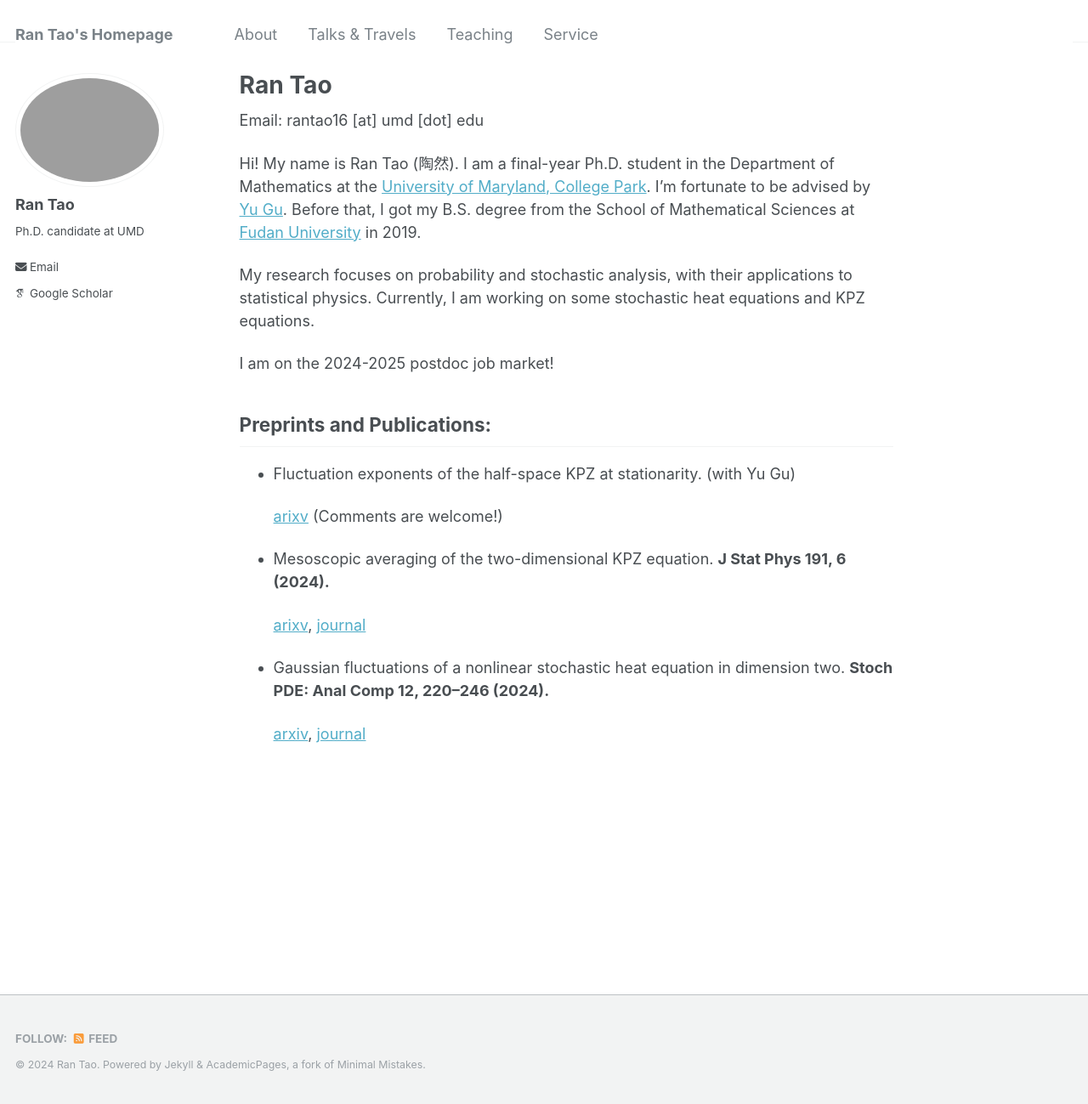
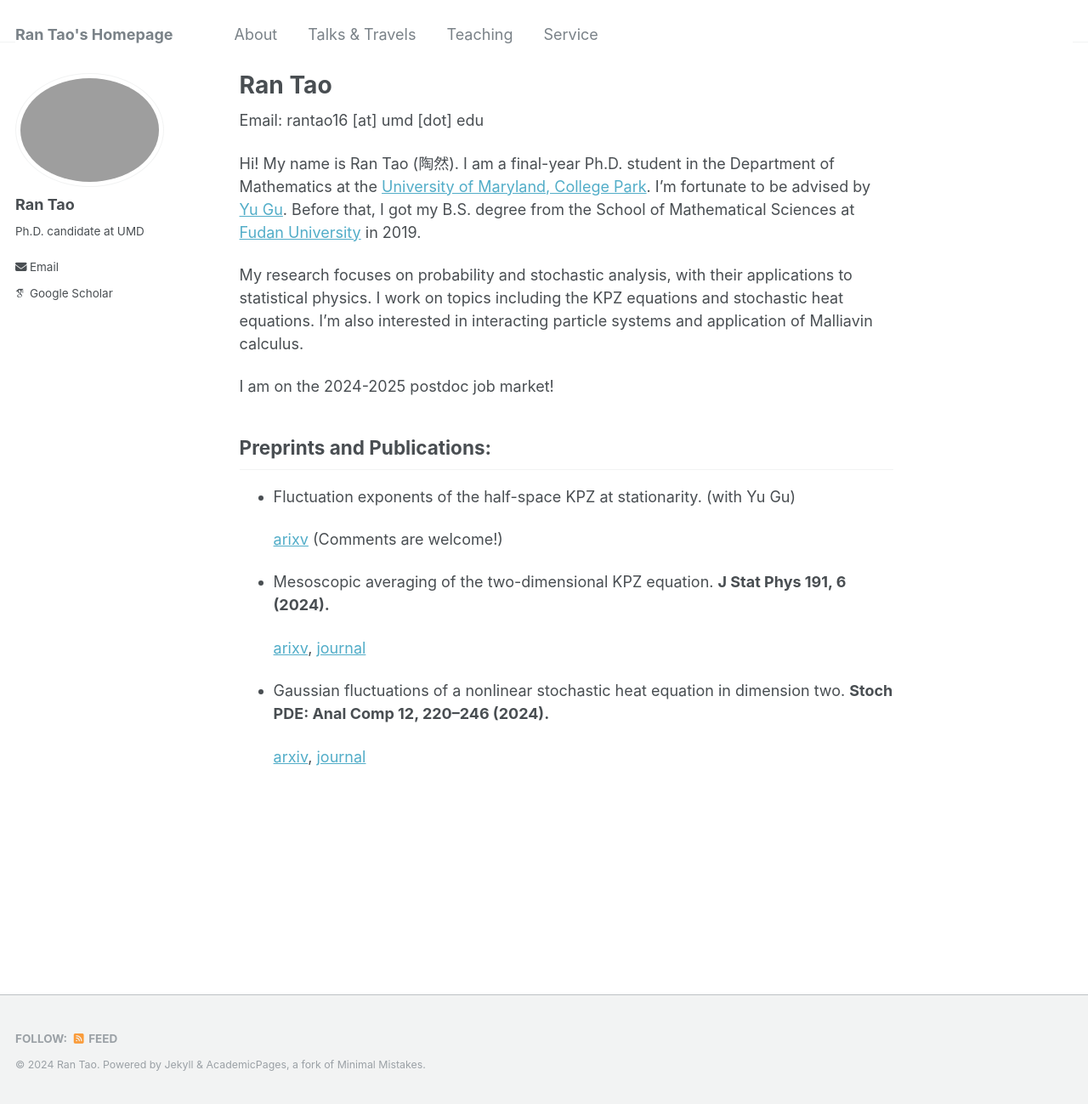
Before and after one commit to rantao16/rantao16.github.io, a Jekyll site: the page built from _pages/about.md, in a window 1280 px wide and 1299 px high. Shown: the whole window at 85% size. Built offline with Jekyll 4.4.1, drawn with Linux system fonts in a browser that asks for light colours; some web fonts are replaced.

Commit message:
Update about.md

```diff
--- a/_pages/about.md
+++ b/_pages/about.md
@@ -10,7 +10,7 @@ Email: rantao16 [at] umd [dot] edu
 
 Hi! My name is Ran Tao (陶然). I am a final-year Ph.D. student in the Department of Mathematics at the [University of Maryland, College Park](https://www-math.umd.edu/). I’m fortunate to be advised by [Yu Gu](https://www.math.umd.edu/~ygu7/). Before that, I got my B.S. degree from the School of Mathematical Sciences at [Fudan University](https://math.fudan.edu.cn/mathen/main.htm) in 2019.
 
-My research focuses on probability and stochastic analysis, with their applications to statistical physics. Currently, I am working on some stochastic heat equations and KPZ equations.
+My research focuses on probability and stochastic analysis, with their applications to statistical physics. I work on topics including the KPZ equations and stochastic heat equations. I'm also interested in interacting particle systems and application of Malliavin calculus.
 
 I am on the 2024-2025 postdoc job market!
 
```
